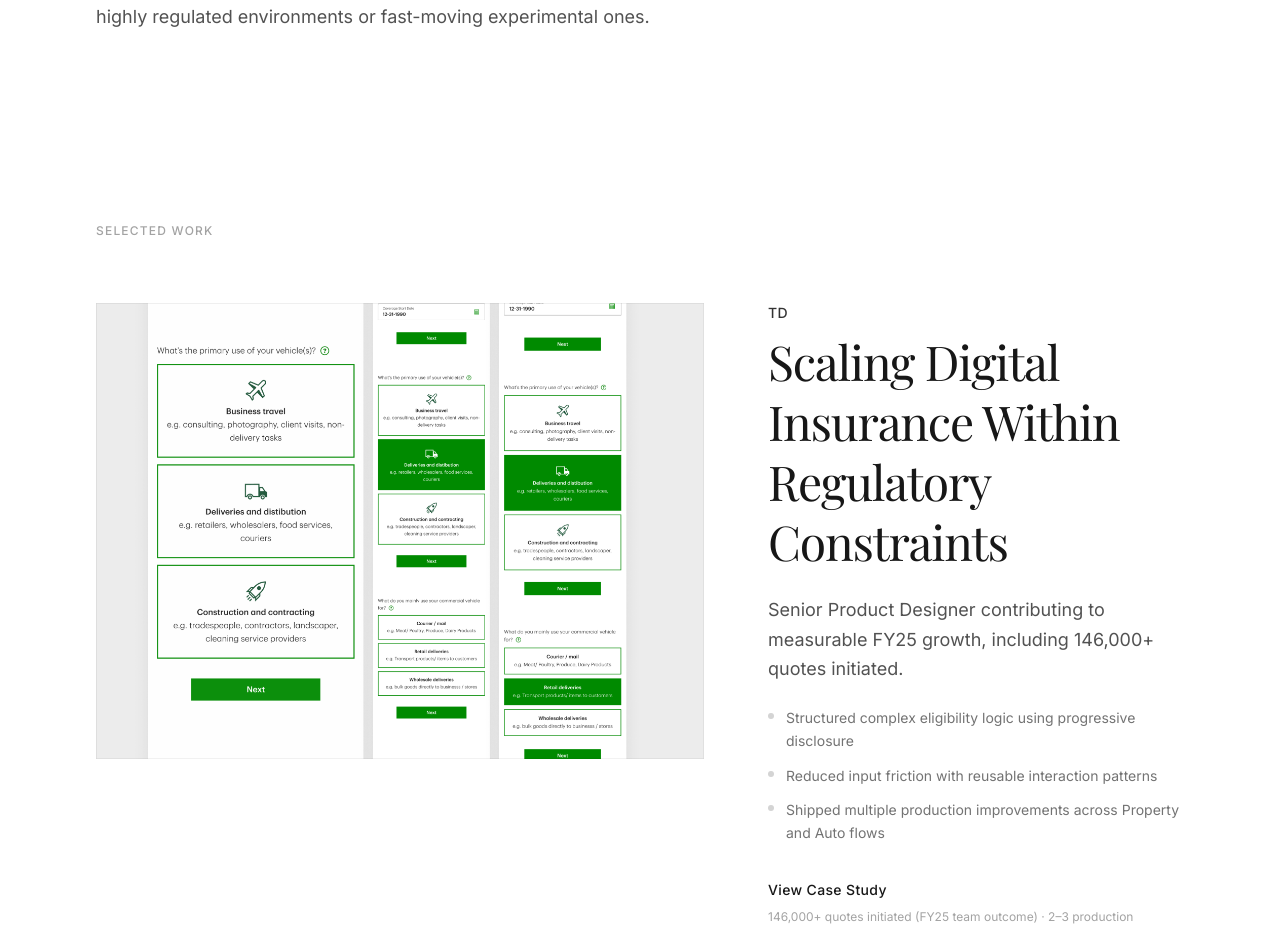
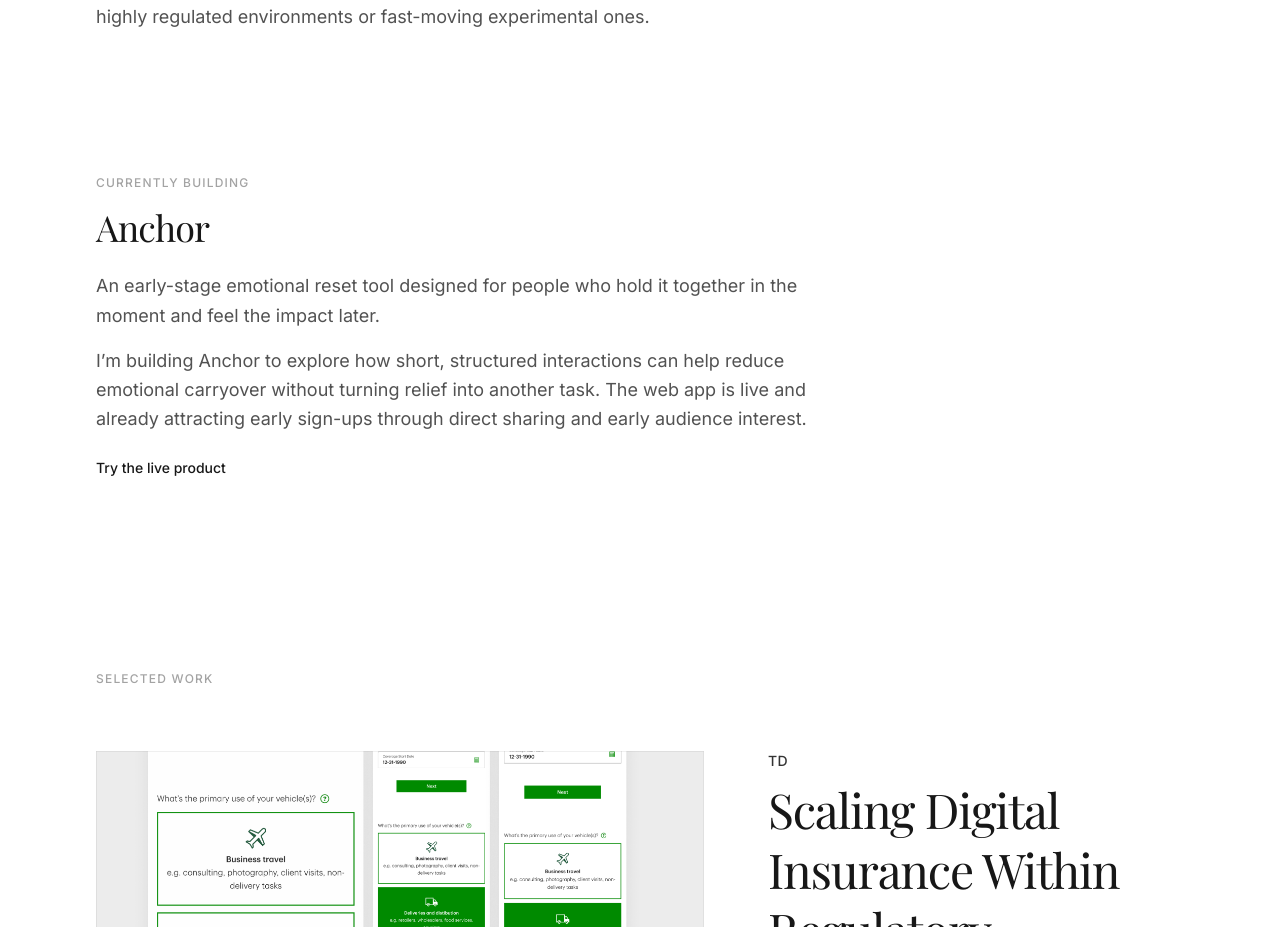
Before and after one commit to iremharnak/portfolio-2026, a Next.js app: page / in a window 1280 px wide. Shown: the part 885-1812 px from the top of the page. Built offline with nearby package versions, Linux system fonts and the light colour scheme; a web font is replaced by a local one.

Commit message:
added Anchor as currently building

```diff
--- a/src/app/page.tsx
+++ b/src/app/page.tsx
@@ -53,6 +53,45 @@ export default function HomePage() {
               thoughtful products under real world complexity, whether in highly
               regulated environments or fast-moving experimental ones.
             </p>
+          </FadeIn>
+        </div>
+      </section>
+
+      {/* Currently Building */}
+      <section
+        className="mx-auto max-w-6xl px-6 pt-8 pb-16 sm:px-8 sm:pt-12 sm:pb-24"
+        aria-labelledby="currently-building-heading"
+      >
+        <div className="max-w-3xl">
+          <FadeIn>
+            <h2
+              id="currently-building-heading"
+              className="text-xs font-medium uppercase tracking-widest text-neutral-400"
+            >
+              CURRENTLY BUILDING
+            </h2>
+            <h3 className="mt-4 font-serif text-3xl tracking-tight sm:text-4xl">
+              Anchor
+            </h3>
+            <p className="mt-6 text-base leading-relaxed text-neutral-600 lg:text-lg">
+              An early-stage emotional reset tool designed for people who hold
+              it together in the moment and feel the impact later.
+            </p>
+            <p className="mt-4 text-base leading-relaxed text-neutral-600 lg:text-lg">
+              I&rsquo;m building Anchor to explore how short, structured
+              interactions can help reduce emotional carryover without turning
+              relief into another task. The web app is live and already
+              attracting early sign-ups through direct sharing and early
+              audience interest.
+            </p>
+            <a
+              href="https://anchorreset.com/?utm_source=portfolio&utm_medium=referral&utm_campaign=personal_site"
+              target="_blank"
+              rel="noopener noreferrer"
+              className="mt-6 inline-block text-sm font-medium text-neutral-900 underline underline-offset-4 decoration-neutral-300 hover:decoration-neutral-900 transition-colors duration-200"
+            >
+              Try the live product
+            </a>
           </FadeIn>
         </div>
       </section>
```
